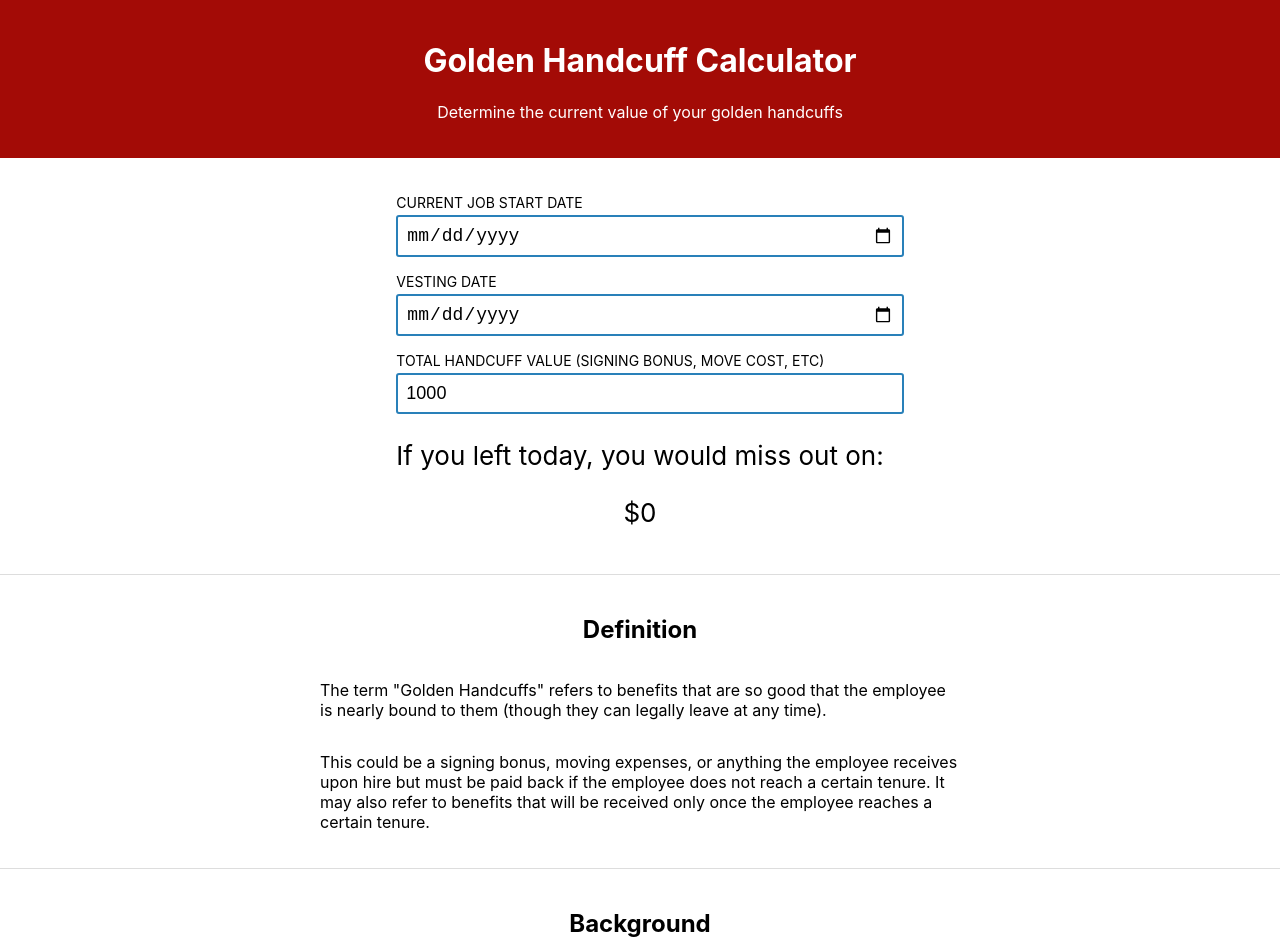
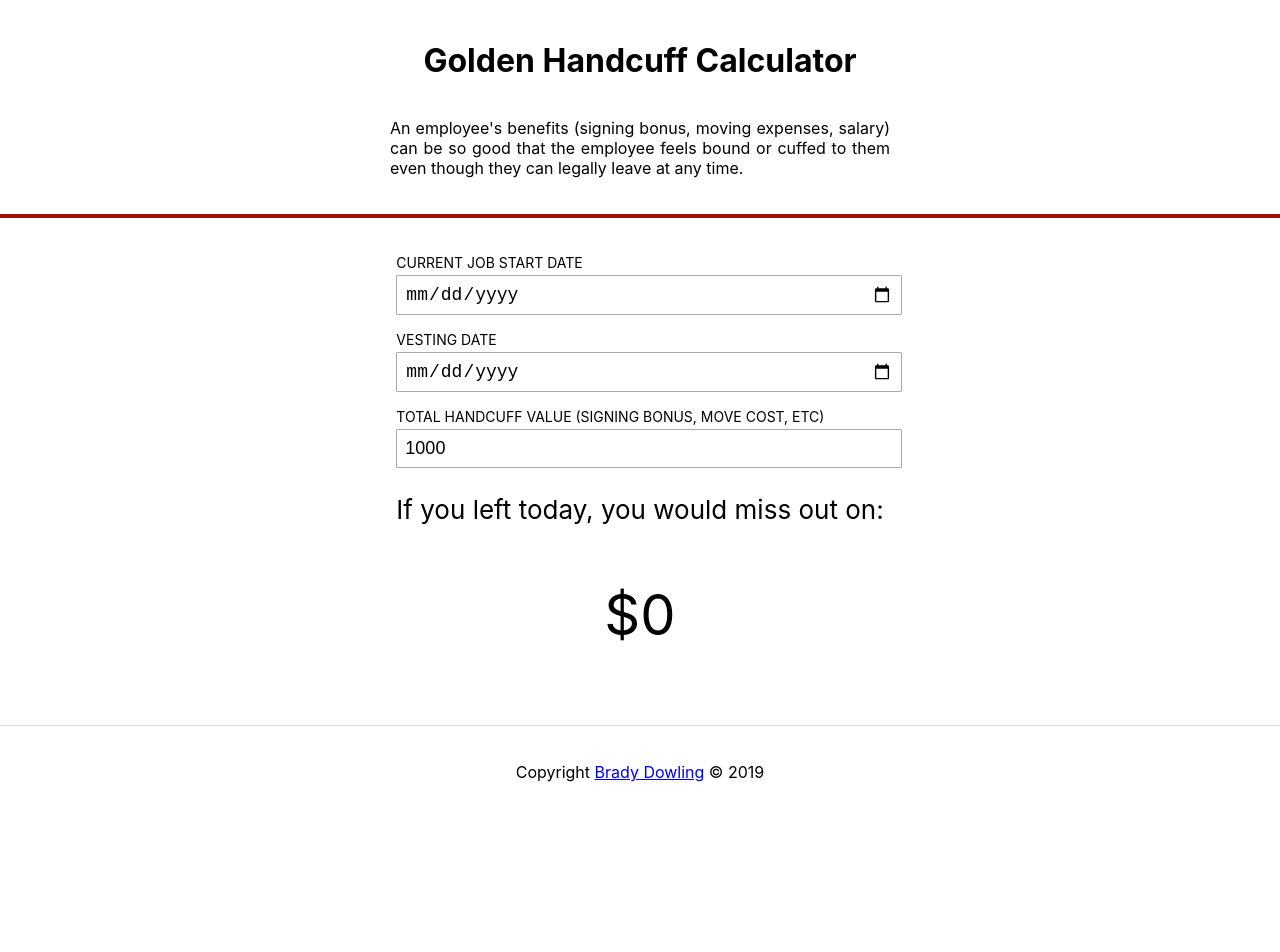
Before and after one commit to bradydowling/cuffs-calculator, a React (Create React App) app: page / in a window 1280 px wide. Shown: the top 952 px of the page. After the commit the page ends 818 px from the top, so only its background shows below. Built offline with nearby package versions, Linux system fonts and the light colour scheme.

Commit message:
Update styling, remove content

```diff
--- a/src/App.css
+++ b/src/App.css
@@ -1,7 +1,17 @@
 .App-header {
-  background-color: #A30B06;
-  color: white;
+  display: flex;
+  flex-direction: column;
+  align-items: center;
+  border-bottom: 4px solid #A30B06;
+}
+
+.App-header h1 {
   text-align: center;
+}
+
+.App-header p {
+  text-align: justify;
+  width: 500px;
 }
 
 .calculator-wrapper {
@@ -31,18 +41,28 @@
   font-size: 14px;
 }
 
-.calculator input {
+.calculator .prompt input {
   width: 100%;
-  border-radius: 3px;
+  border-radius: 1px;
   display:block;
-  border:2px solid #2980B9;
+  border:1px solid #AAA;
   padding:.5rem;
   font-size:18px;
+}
+
+.calculator .prompt input:active, .calculator .prompt input:focus {
+  padding-bottom: .4;
+  border-bottom: .16667rem solid;
+  border-bottom-color: #3139f2;
 }
 
 .calculator .results {
   font-size: calc(10px + 2vmin);
   text-align: center;
+}
+
+.calculator .results p.cuff-value {
+  font-size: 3.5rem;
 }
 
 .content, footer {
--- a/src/App.js
+++ b/src/App.js
@@ -9,11 +9,7 @@ const Footer = () => (
 
 const content = {
   definition: [
-    `The term "Golden Handcuffs" refers to benefits that are so good that the employee is nearly bound to them (though they can legally leave at any time).`,
-    `This could be a signing bonus, moving expenses, or anything the employee receives upon hire but must be paid back if the employee does not reach a certain tenure. It may also refer to benefits that will be received only once the employee reaches a certain tenure.`
-  ],
-  background: [
-    `I recently moved from Seattle to Boston as part of an intracompany transfer which Jeff B so kindly paid for. Now that I'm considering other opportunities, I often calculate what it would cost me if I decided to leave before I hit my magic two year mark. Hence this page was born. Hopefully it can help you too!`
+    `An employee's benefits (signing bonus, moving expenses, salary) can be so good that the employee feels bound or cuffed to them even though they can legally leave at any time.`,
   ]
 };
 
@@ -83,7 +79,7 @@ class App extends React.Component {
       <div className="App">
         <header className="App-header">
           <h1>Golden Handcuff Calculator</h1>
-          <p>Determine the current value of your golden handcuffs</p>
+          <p>{content.definition[0]}</p>
         </header>
         <div className="calculator-wrapper">
           <section className="calculator">
@@ -101,19 +97,10 @@ class App extends React.Component {
             </div>
             <div className="results">
               <p>If you left today, you would miss out on:</p>
-              <p>{this.getCuffValue()}</p>
+              <p className="cuff-value">{this.getCuffValue()}</p>
             </div>
           </section>
         </div>
-        <section className="content">
-          <h2>Definition</h2>
-          <p>{content.definition[0]}</p>
-          <p>{content.definition[1]}</p>
-        </section>
-        <section className="content">
-          <h2>Background</h2>
-          <p>{content.background[0]}</p>
-        </section>
         <Footer />
       </div>
     );
```
